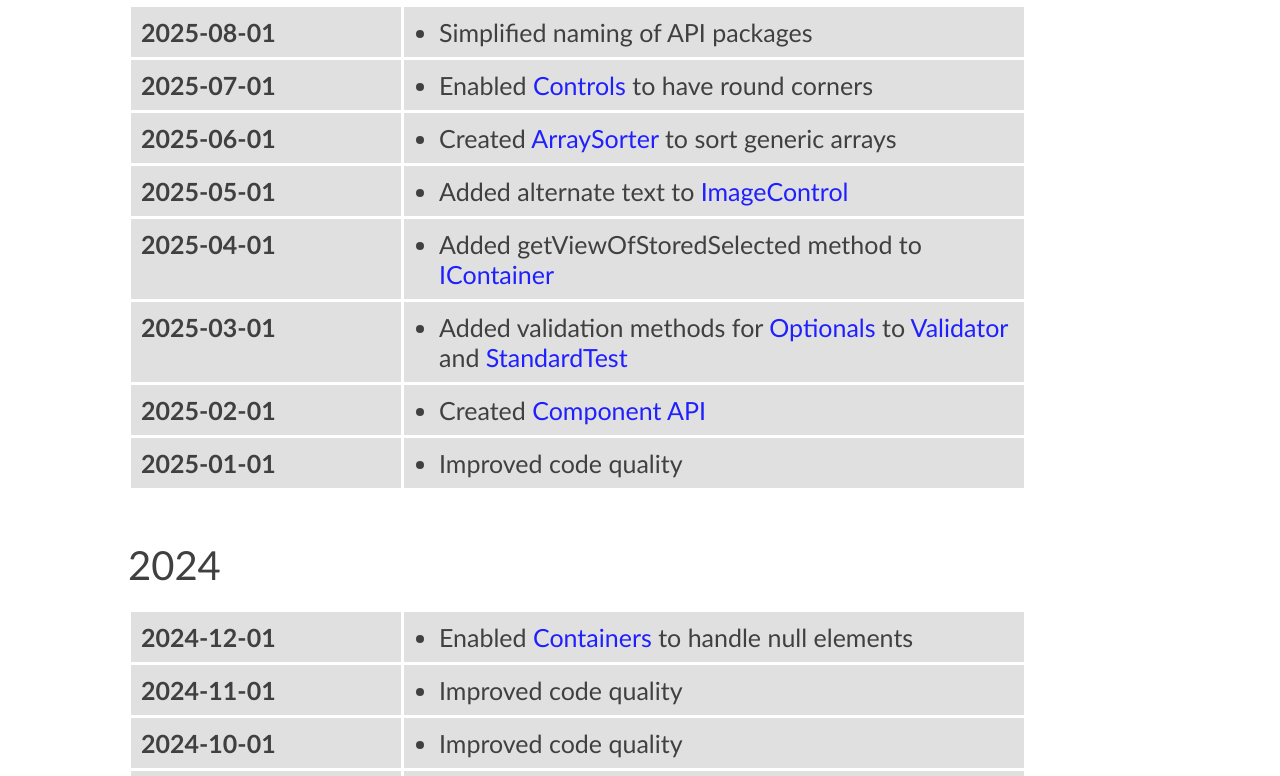
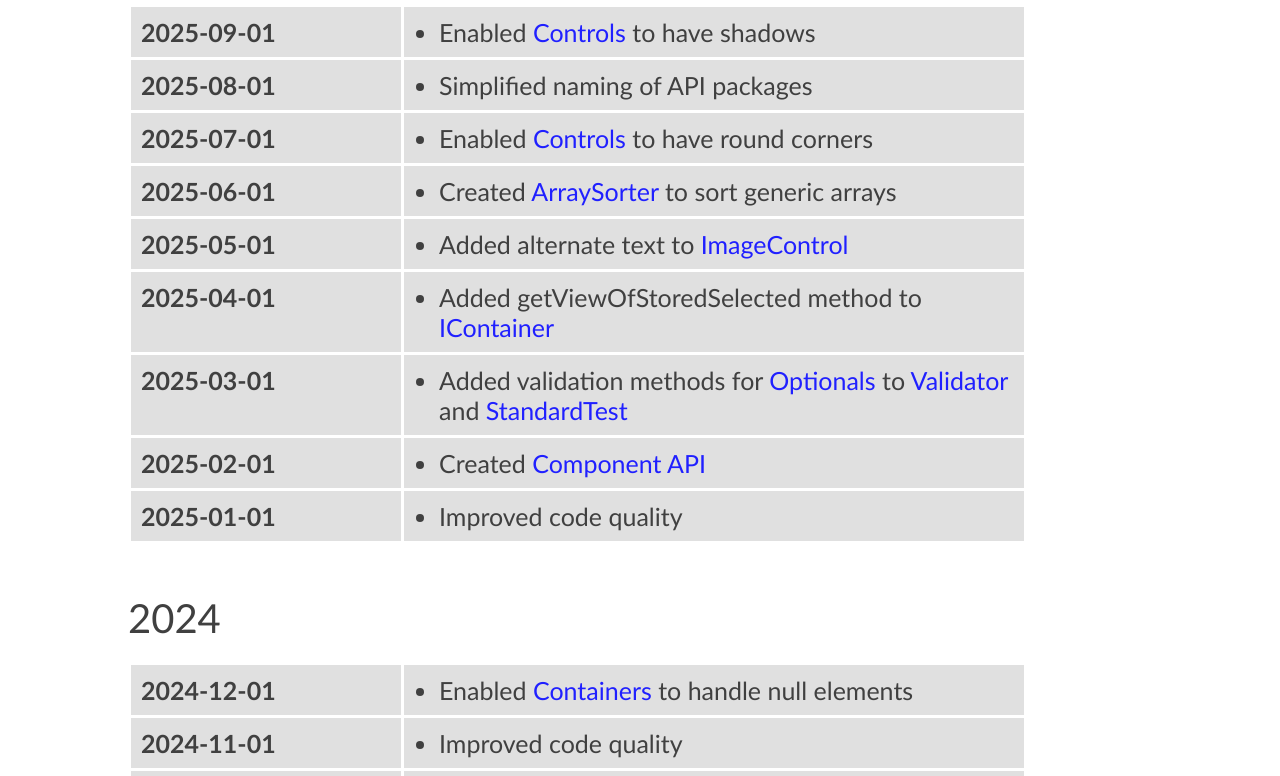
Before and after one commit to SilvanWyss/NolixWebsite, a plain HTML site: page Nolix/release_notes.html in a window 1280 px wide. Shown: the part 324-1100 px from the top of the page. Drawn offline with Linux system fonts and the light colour scheme.

Commit message:
Update release notes

```diff
--- a/Nolix/release_notes.html
+++ b/Nolix/release_notes.html
@@ -46,6 +46,20 @@
             <h1>Release notes</h1>
             <h2>2025</h2>
             <table>
+                <tr>
+                    <th>2025-09-01</th>
+                    <td>
+                        <ul>
+                            <li>
+                                Enabled
+                                <a href="Javadoc/ch/nolix/system/webgui/main/Control.html" target="_blank" class="link">
+                                    Controls
+                                </a>
+                                to have shadows
+                            </li>
+                        </ul>
+                    </td>
+                </tr>
                 <tr>
                     <th>2025-08-01</th>
                     <td>
```
